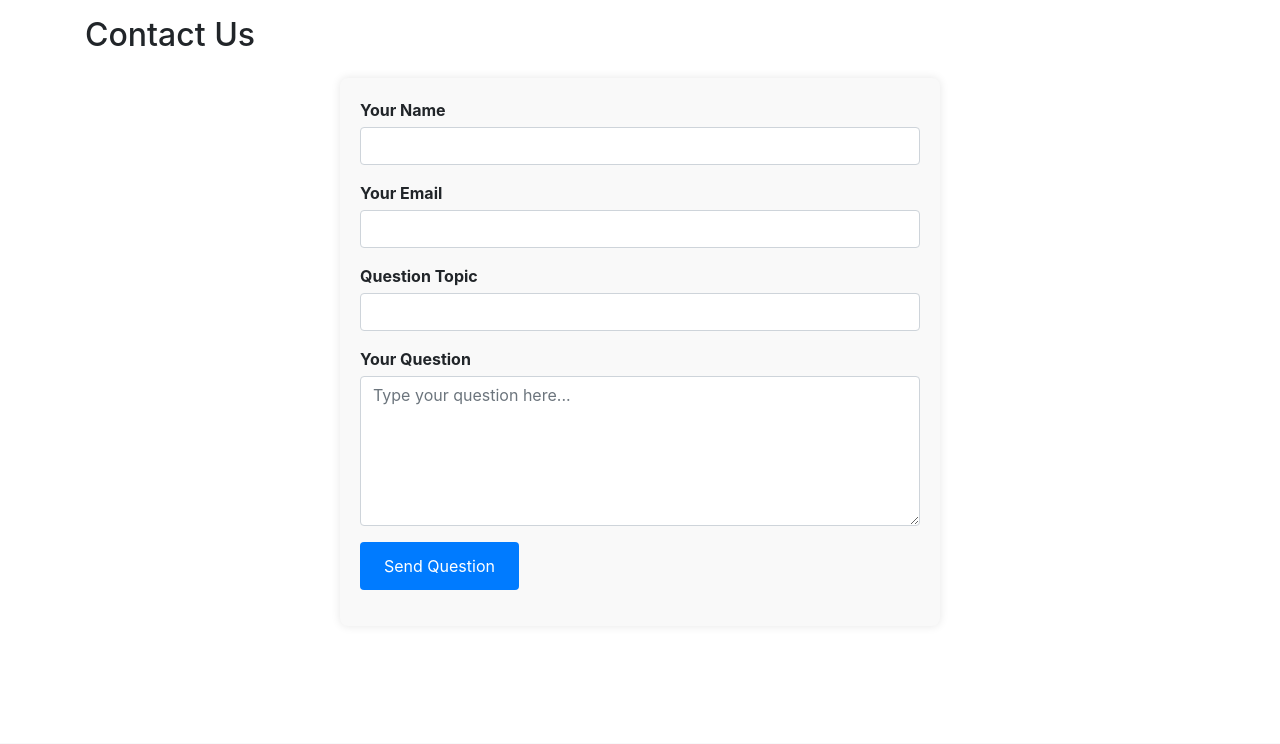
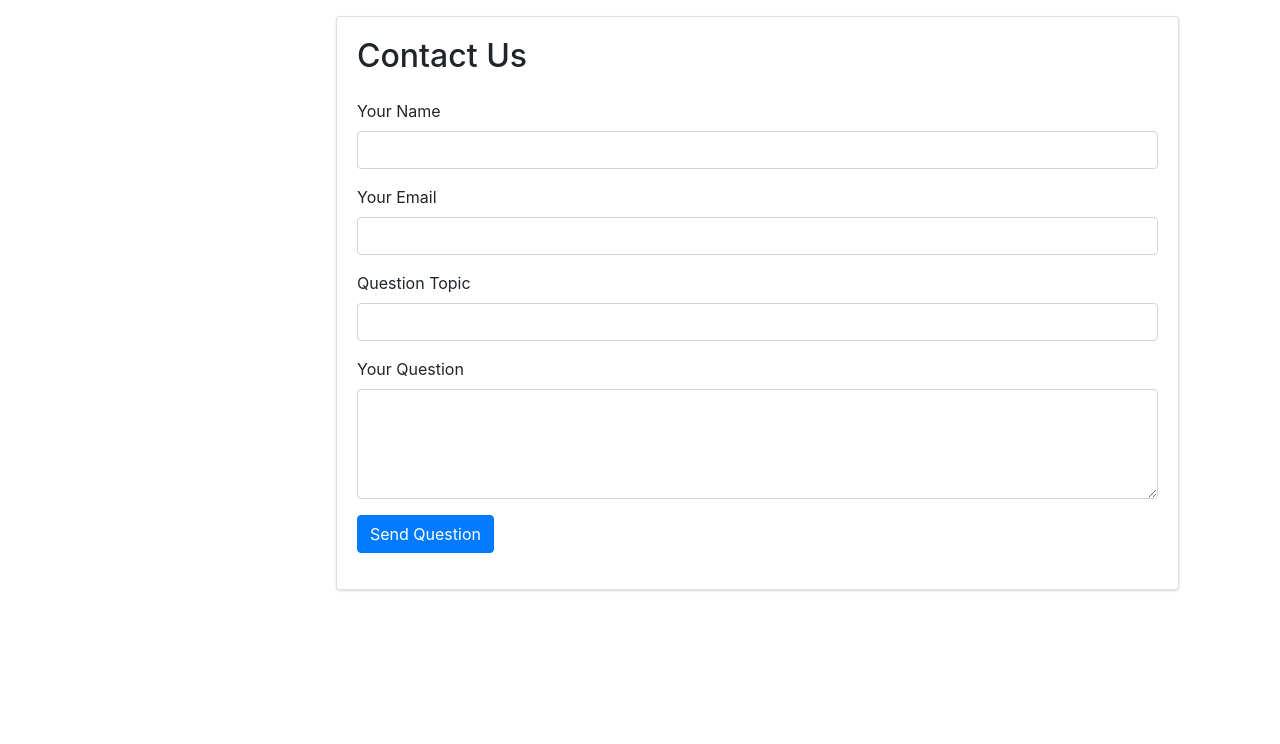
Before and after one commit to hoangtuan0201/student_forum, a PHP site: page /contact.php in a window 1280 px wide. Shown: the part 57-801 px from the top of the page. Before the commit the page ends 647 px from the top, so only its background shows below. Run offline with PHP 8.4, Linux system fonts and the light colour scheme; the visitor is signed in with stand-in values (Sample User, id 1); some libraries are stand-ins or nearby versions.

Commit message:
Refactor contact form handling by simplifying input validation and error management. Implement dismissible alerts for success and error messages, and enhance the UI layout for better user experience.

```diff
--- a/public/contact.php
+++ b/public/contact.php
@@ -1,191 +1,104 @@
 <?php
+if (session_status() === PHP_SESSION_NONE) {
     session_start();
-require_once '../app/models/Email.php';
+}require_once '../app/models/Email.php';
 
-// Clear previous messages
-if(isset($_SESSION['email_error'])) {
-    unset($_SESSION['email_error']);
-}
+// Clear previous success message
 if(isset($_SESSION['email_success'])) {
     unset($_SESSION['email_success']);
 }
+
 if(!isset($_SESSION['user_id'])){
     $_SESSION["login_error"] = "You have to login to send email.";
     header('Location: /student_forum/app/views/auth/login.php');
     exit;
-
 }
 
-
-
 if ($_SERVER['REQUEST_METHOD'] === 'POST') {
-    // Validate inputs
-    $name = trim($_POST['name'] ?? '');
-    $email = trim($_POST['email'] ?? '');
-    $subject = trim($_POST['subject'] ?? '');
-    $message = trim($_POST['message'] ?? '');
-
-    $_SESSION['email_error'] = [];
-
-    if (empty($name)) {
-        $_SESSION['email_error'][] = "Name is required";
-    }
-
-    if (empty($email)) {
-        $_SESSION['email_error'] = "Email is required";
-    } elseif (!filter_var($email, FILTER_VALIDATE_EMAIL)) {
-        $_SESSION['email_error'] = "Please enter a valid email address";
-    }
-
-    if (empty($subject)) {
-        $_SESSION['email_error'] = "Subject is required";
-    }
-
-    if (empty($message)) {
-        $_SESSION['email_error'] = "Message is required";
-    }
-
-    // If no errors, send email
-    if (empty($_SESSION['email_error'])) {
+    // Directly attempt to send email
     $emailer = new Email();
 
     $htmlMessage = "
         <h2>Student Question</h2>
-            <p><strong>Student Name:</strong> " . htmlspecialchars($name) . "</p>
-            <p><strong>Student Email:</strong> " . htmlspecialchars($email) . "</p>
-            <p><strong>Subject:</strong> " . htmlspecialchars($subject) . "</p>
+        <p><strong>Student Name:</strong> " . htmlspecialchars($_POST['name']) . "</p>
+        <p><strong>Student Email:</strong> " . htmlspecialchars($_POST['email']) . "</p>
+        <p><strong>Subject:</strong> " . htmlspecialchars($_POST['subject']) . "</p>
         <p><strong>Student Question:</strong></p>
-            <p>" . nl2br(htmlspecialchars($message)) . "</p>
+        <p>" . nl2br(htmlspecialchars($_POST['message'])) . "</p>
     ";
 
     $sendTo = 'tuanthhgcs230462@fpt.edu.vn'; // Admin email
 
-        if ($emailer->sendContactEmail($sendTo, "Student Question: " . ($subject), $htmlMessage, $email, $name)) {
+    if ($emailer->sendContactEmail($sendTo, "Student Question: " . $_POST['subject'], $htmlMessage, $_POST['email'], $_POST['name'])) {
         $_SESSION['email_success'] = "Your question has been sent! We'll respond to you as soon as possible.";
-            // Reset form data after successful submission
-            $name = $email = $subject = $message = '';
     } else {
-            $_SESSION['email_error'] = ["Failed to send email. Please try again later."];
+        // Optionally, set a generic error message if sending fails
+        $_SESSION['email_send_error'] = "Failed to send email. Please try again later.";
     }
-    }
+
 }
 ?>
-    <style>
-        .contact-form {
-            max-width: 600px;
-            margin: 0 auto;
-            padding: 20px;
-            background: #f9f9f9;
-            border-radius: 8px;
-            box-shadow: 0 0 10px rgba(0,0,0,0.1);
-        }
-
-        .form-group {
-            margin-bottom: 20px;
-        }
-
-        .form-group label {
-            display: block;
-            margin-bottom: 5px;
-            font-weight: bold;
-        }
-
-        .form-control {
-            width: 100%;
-            padding: 10px;
-            border: 1px solid #ddd;
-            border-radius: 4px;
-            font-size: 16px;
-        }
-
-        textarea.form-control {
-            min-height: 150px;
-        }
-
-        .btn-submit {
-            padding: 12px 24px;
-            background: #007bff;
-            color: white;
-            border: none;
-            border-radius: 4px;
-            cursor: pointer;
-            font-size: 16px;
-        }
-
-        .btn-submit:hover {
-            background: #0069d9;
-        }
-
-        .alert {
-            padding: 15px;
-            margin-bottom: 20px;
-            border-radius: 4px;
-        }
-
-        .alert-success {
-            background-color: #d4edda;
-            color: #155724;
-            border: 1px solid #c3e6cb;
-        }
-
-        .alert-danger {
-            background-color: #f8d7da;
-            color: #721c24;
-            border: 1px solid #f5c6cb;
-        }
-    </style>
 
 <?php include '../app/views/includes/header.php'; ?>
 
 <div class="container">
-    <h1 class="h2 mb-4 mt-3">Contact Us</h1>
+    <div class="main-body p-0">
+        <div class="inner-wrapper">
+            <div class="inner-main">
+                <div class="inner-main-body">
+                    <div class="card">
+                        <div class="card-body">
+                            <h1 class="h2 mb-4">Contact Us</h1>
 
                             <?php if (isset($_SESSION['email_success'])): ?>
-            <div class="alert alert-success">
-                <?php echo $_SESSION['email_success']; ?>
-            </div>
-        <?php endif; ?>
-
-        <?php if (isset($_SESSION['email_error'])): ?>
-            <div class="alert alert-danger alert-dismissible fade show" role="alert">
-                <ul>
-                    <?php foreach ($_SESSION['email_error'] as $error): ?>
-                        <li><?php echo htmlspecialchars($error); ?></li>
-                    <?php endforeach; ?>
-                </ul>
+                                <div class="alert alert-success alert-dismissible fade show" role="alert">
+                                    <?php echo $_SESSION['email_success']; unset($_SESSION['email_success']); ?>
                                     <button type="button" class="close" data-dismiss="alert" aria-label="Close">
                                         <span aria-hidden="true">&times;</span>
                                     </button>
                                 </div>
                             <?php endif; ?>
 
-        <div class="contact-form">
+                            <?php if (isset($_SESSION['email_send_error'])): ?>
+                                <div class="alert alert-danger alert-dismissible fade show" role="alert">
+                                    <?php echo $_SESSION['email_send_error']; unset($_SESSION['email_send_error']); ?>
+                                    <button type="button" class="close" data-dismiss="alert" aria-label="Close">
+                                        <span aria-hidden="true">&times;</span>
+                                    </button>
+                                </div>
+                            <?php endif; ?>
+
                             <form method="POST" action="contact.php">
                                 <div class="form-group">
                                     <label for="name">Your Name</label>
-                    <input type="text" id="name" name="name" class="form-control" value="<?php echo htmlspecialchars($name ?? ''); ?>">
+                                    <input type="text" class="form-control" id="name" name="name" required>
                                 </div>
 
                                 <div class="form-group">
                                     <label for="email">Your Email</label>
-                    <input type="email" id="email" name="email" class="form-control" value="<?php echo htmlspecialchars($email ?? ''); ?>">
+                                    <input type="email" class="form-control" id="email" name="email" required>
                                 </div>
 
                                 <div class="form-group">
                                     <label for="subject">Question Topic</label>
-                    <input type="text" id="subject" name="subject" class="form-control" value="<?php echo htmlspecialchars($subject ?? ''); ?>">
+                                    <input type="text" class="form-control" id="subject" name="subject" required>
                                 </div>
 
                                 <div class="form-group">
                                     <label for="message">Your Question</label>
-                    <textarea id="message" name="message" class="form-control" placeholder="Type your question here..."><?php echo htmlspecialchars($message ?? ''); ?></textarea>
+                                    <textarea class="form-control" id="message" name="message" rows="4" required></textarea>
                                 </div>
 
                                 <div class="form-group">
-                    <button type="submit" class="btn-submit">Send Question</button>
+                                    <button type="submit" class="btn btn-primary">Send Question</button>
                                 </div>
                             </form>
                         </div>
                     </div>
+                </div>
+            </div>
+        </div>
+    </div>
+</div>
 
 <?php include '../app/views/includes/footer.php'; ?>
```
Lines whose indentation alone changed are shown as unchanged.
